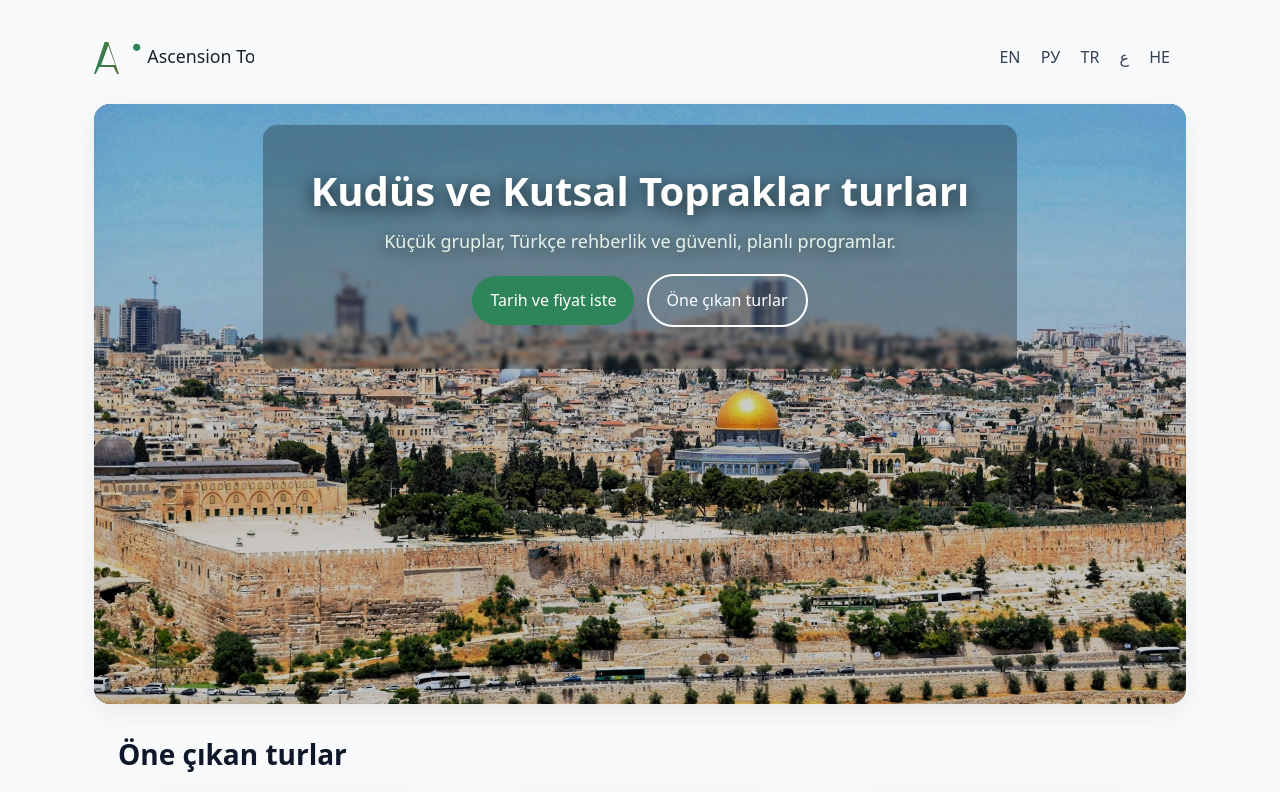
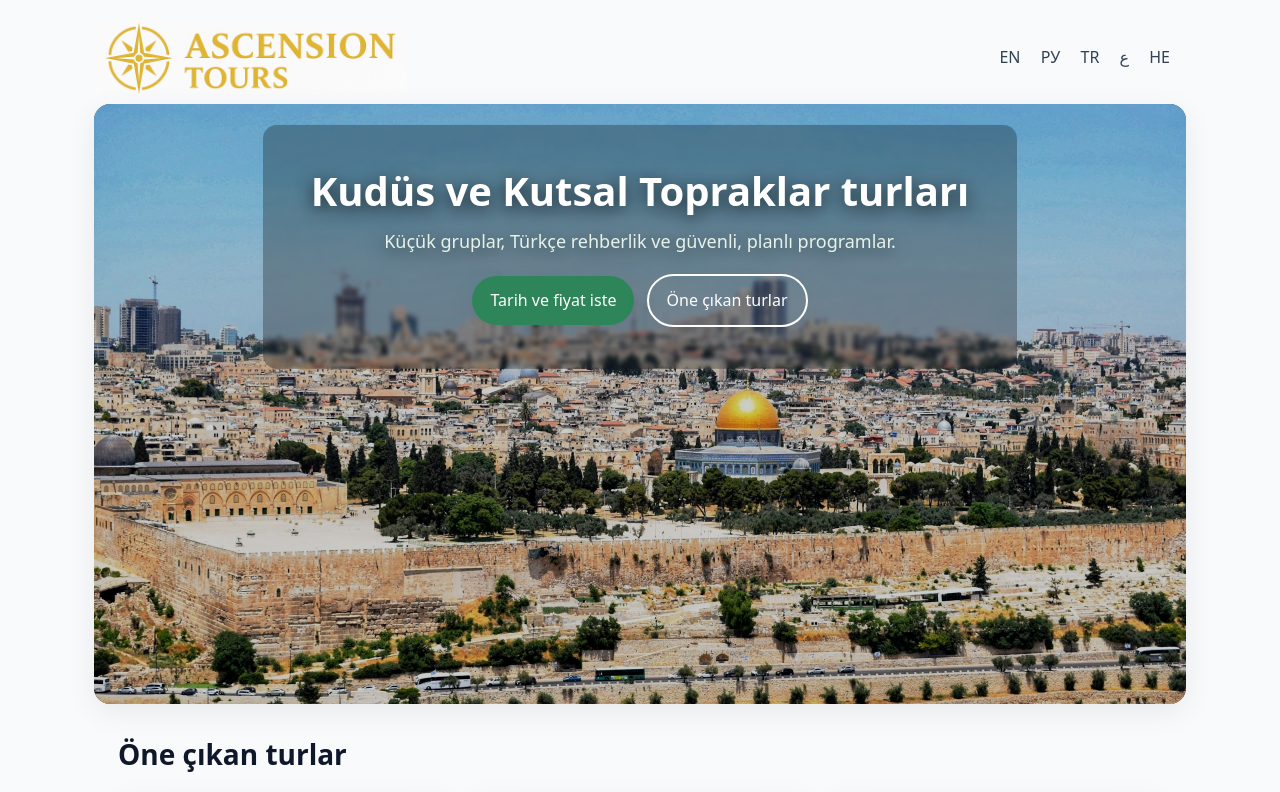
Before and after one commit to mtoliveshotel/ascension-static, a plain HTML site: page tr/index.html in a window 1280 px wide. Shown: the top 792 px of the page. Drawn offline with Linux system fonts and the light colour scheme.

Commit message:
Update index.html

```diff
--- a/tr/index.html
+++ b/tr/index.html
@@ -6,7 +6,7 @@
 <body>
   <div class="container">
     <header>
-      <img src="/assets/logo.svg" alt="Ascension Tours" width="160" height="36">
+      <img class="logo" src="/assets/ascension_logo_new4.png" alt="Ascension Tours" width="160" height="36">
       <nav style="margin-left:auto"><a href="/">EN</a> <a href="/ru/">РУ</a> <a href="/tr/">TR</a> <a href="/ar/">ع</a> <a href="/he/">HE</a></nav>
     </header>
 
```
